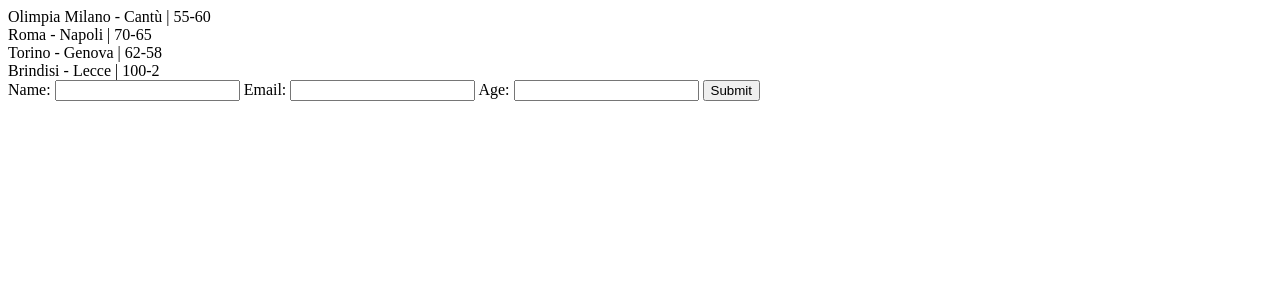
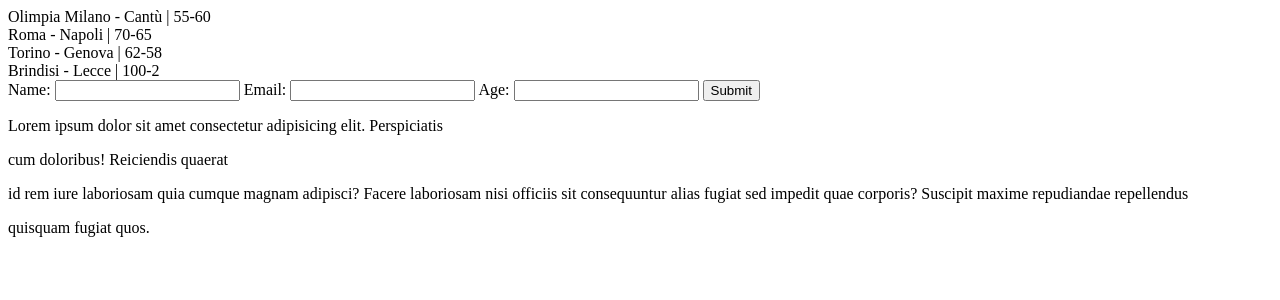
Before and after one commit to teoma145/php-snacks-b1, a PHP site: page / in a window 1280 px wide. Shown: the top 300 px of the page. Run offline with PHP 8.4, Linux system fonts and the light colour scheme.

Commit message:
snack3bonus

```diff
--- a/index.php
+++ b/index.php
@@ -56,6 +56,20 @@ foreach ($partite as $partita) {
         <input type="text" id="age" name="age">
 
         <input type="submit" value="Submit">
+
     </form>
 </body>
 </html>
+<?php
+$paragrafo = "<p>Lorem ipsum dolor sit amet consectetur adipisicing elit. Perspiciatis, cum doloribus! Reiciendis quaerat,
+              id rem iure laboriosam quia cumque magnam adipisci? Facere laboriosam nisi officiis sit consequuntur alias fugiat sed
+              impedit quae corporis? Suscipit maxime repudiandae repellendus, quisquam fugiat quos.</p>";
+
+
+$paragrafi = explode(",", $paragrafo);
+
+
+foreach ($paragrafi as $p) {
+    echo "<p>$p</p>";
+}
+?>
```
